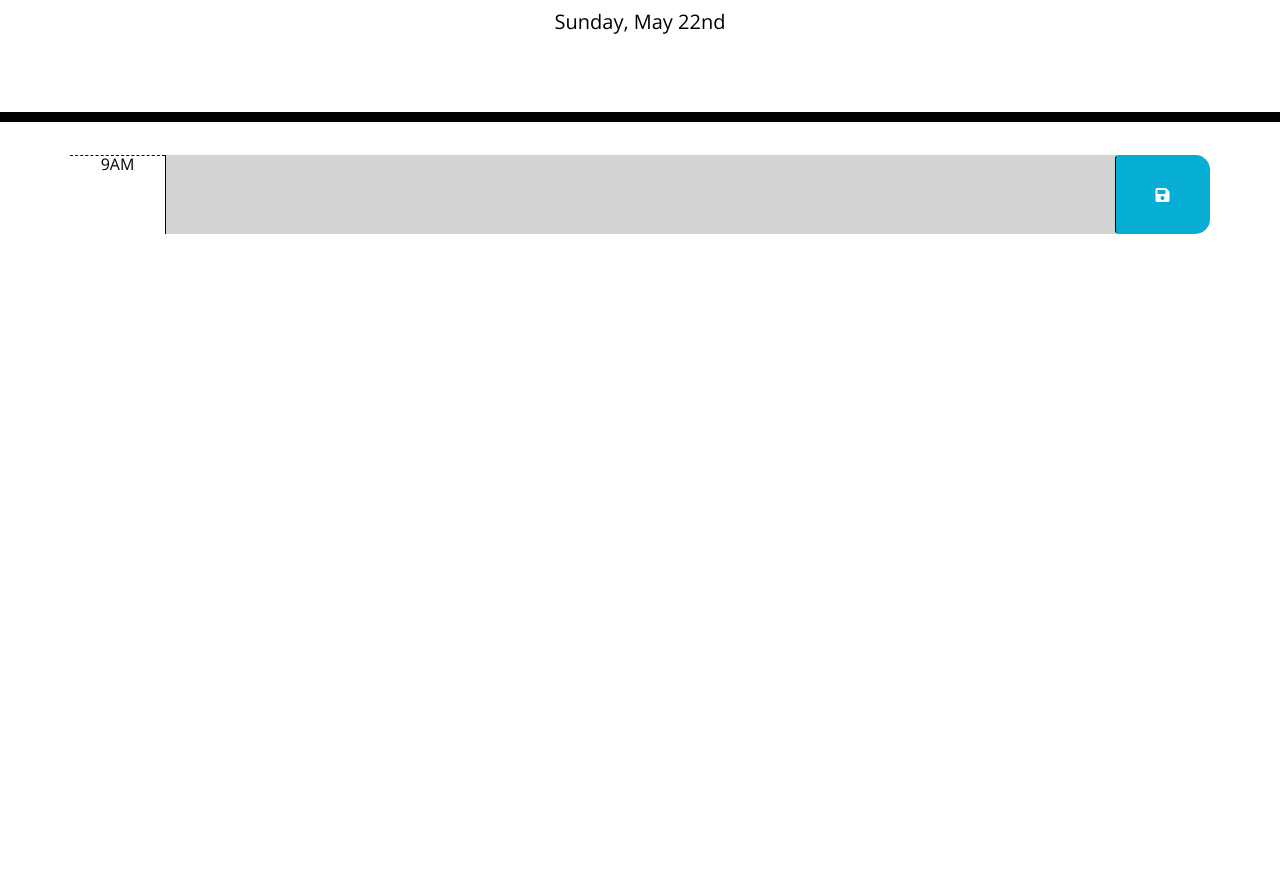
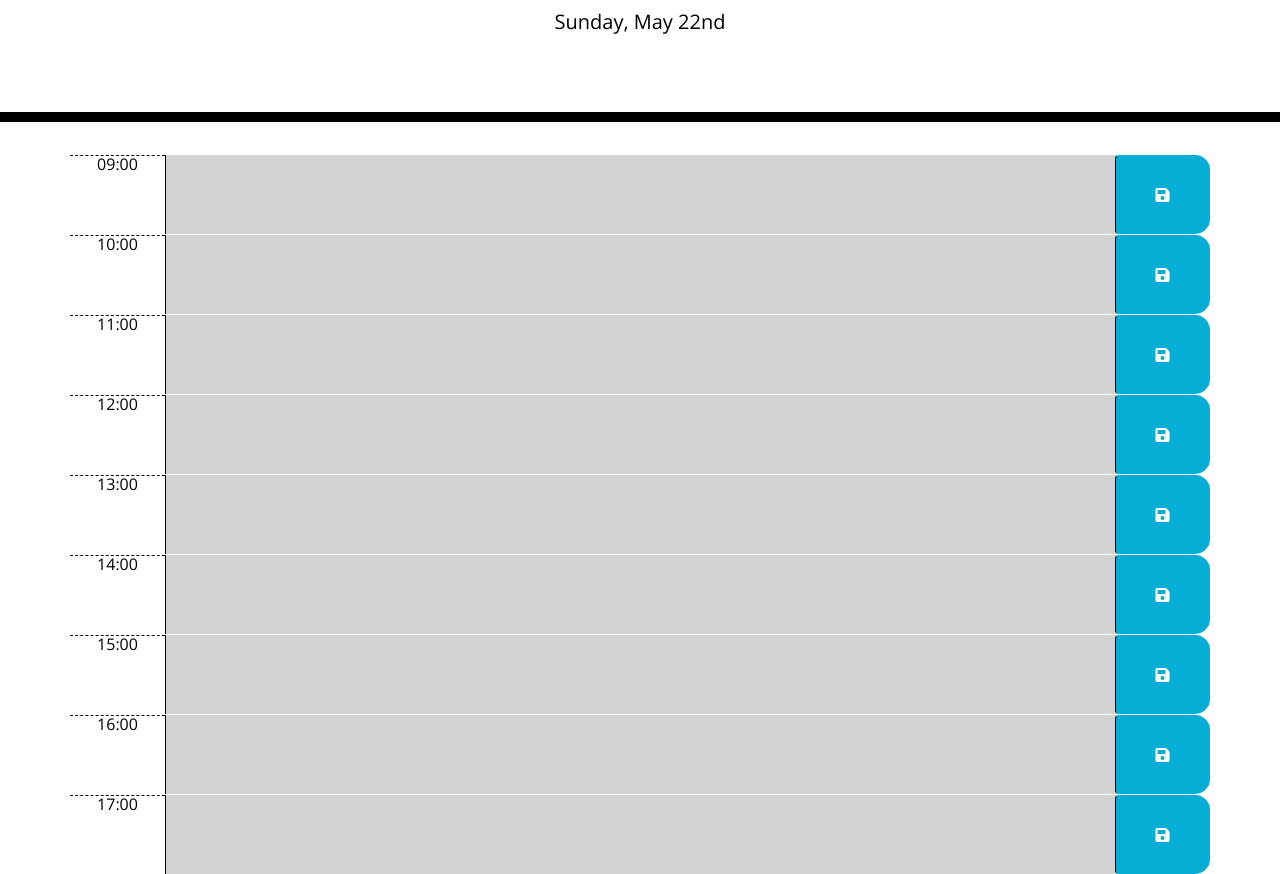
Before and after one commit to MtendeRoll/scheduler, a plain HTML site: page index.html in a window 1280 px wide. Shown: the part 182-1056 px from the top of the page. Before the commit the page ends 800 px from the top, so only its background shows below. Drawn offline with nearby package versions, Linux system fonts and the light colour scheme.

Commit message:
added the rest of the time blocks

```diff
--- a/index.html
+++ b/index.html
@@ -21,9 +21,81 @@
     <div class="container">
       <!-- Timeblocks go here -->
 
-      <!-- 9AM -->
+      <!-- 09:00 -->
       <div id="hour-9" class="row time-block">
-        <div class="col-md-1 hour">9AM</div>
+        <div class="col-md-1 hour">09:00</div>
+
+        <textarea class="col-md-10 description"></textarea>
+
+        <button class="btn saveBtn col-md-1"><i class="fas fa-save"></i></button>
+      </div>
+
+      <!-- 10:00 -->
+      <div id="hour-10" class="row time-block">
+        <div class="col-md-1 hour">10:00</div>
+
+        <textarea class="col-md-10 description"></textarea>
+
+        <button class="btn saveBtn col-md-1"><i class="fas fa-save"></i></button>
+      </div>
+
+      <!-- 11:00 -->
+      <div id="hour-11" class="row time-block">
+        <div class="col-md-1 hour">11:00</div>
+
+        <textarea class="col-md-10 description"></textarea>
+
+        <button class="btn saveBtn col-md-1"><i class="fas fa-save"></i></button>
+      </div>
+
+      <!-- 12:00 -->
+      <div id="hour-12" class="row time-block">
+        <div class="col-md-1 hour">12:00</div>
+
+        <textarea class="col-md-10 description"></textarea>
+
+        <button class="btn saveBtn col-md-1"><i class="fas fa-save"></i></button>
+      </div>
+
+      <!-- 13:00 -->
+      <div id="hour-13" class="row time-block">
+        <div class="col-md-1 hour">13:00</div>
+
+        <textarea class="col-md-10 description"></textarea>
+
+        <button class="btn saveBtn col-md-1"><i class="fas fa-save"></i></button>
+      </div>
+
+      <!-- 14:00 -->
+      <div id="hour-14" class="row time-block">
+        <div class="col-md-1 hour">14:00</div>
+
+        <textarea class="col-md-10 description"></textarea>
+
+        <button class="btn saveBtn col-md-1"><i class="fas fa-save"></i></button>
+      </div>
+
+      <!-- 15:00 -->
+      <div id="hour-15" class="row time-block">
+        <div class="col-md-1 hour">15:00</div>
+
+        <textarea class="col-md-10 description"></textarea>
+
+        <button class="btn saveBtn col-md-1"><i class="fas fa-save"></i></button>
+      </div>
+
+      <!-- 16:00 -->
+      <div id="hour-16" class="row time-block">
+        <div class="col-md-1 hour">16:00</div>
+
+        <textarea class="col-md-10 description"></textarea>
+
+        <button class="btn saveBtn col-md-1"><i class="fas fa-save"></i></button>
+      </div>
+
+      <!-- 17:00 -->
+      <div id="hour-17" class="row time-block">
+        <div class="col-md-1 hour">17:00</div>
 
         <textarea class="col-md-10 description"></textarea>
 
```
Also changed, not shown: assets/js/script.js (+1 -10 lines).
